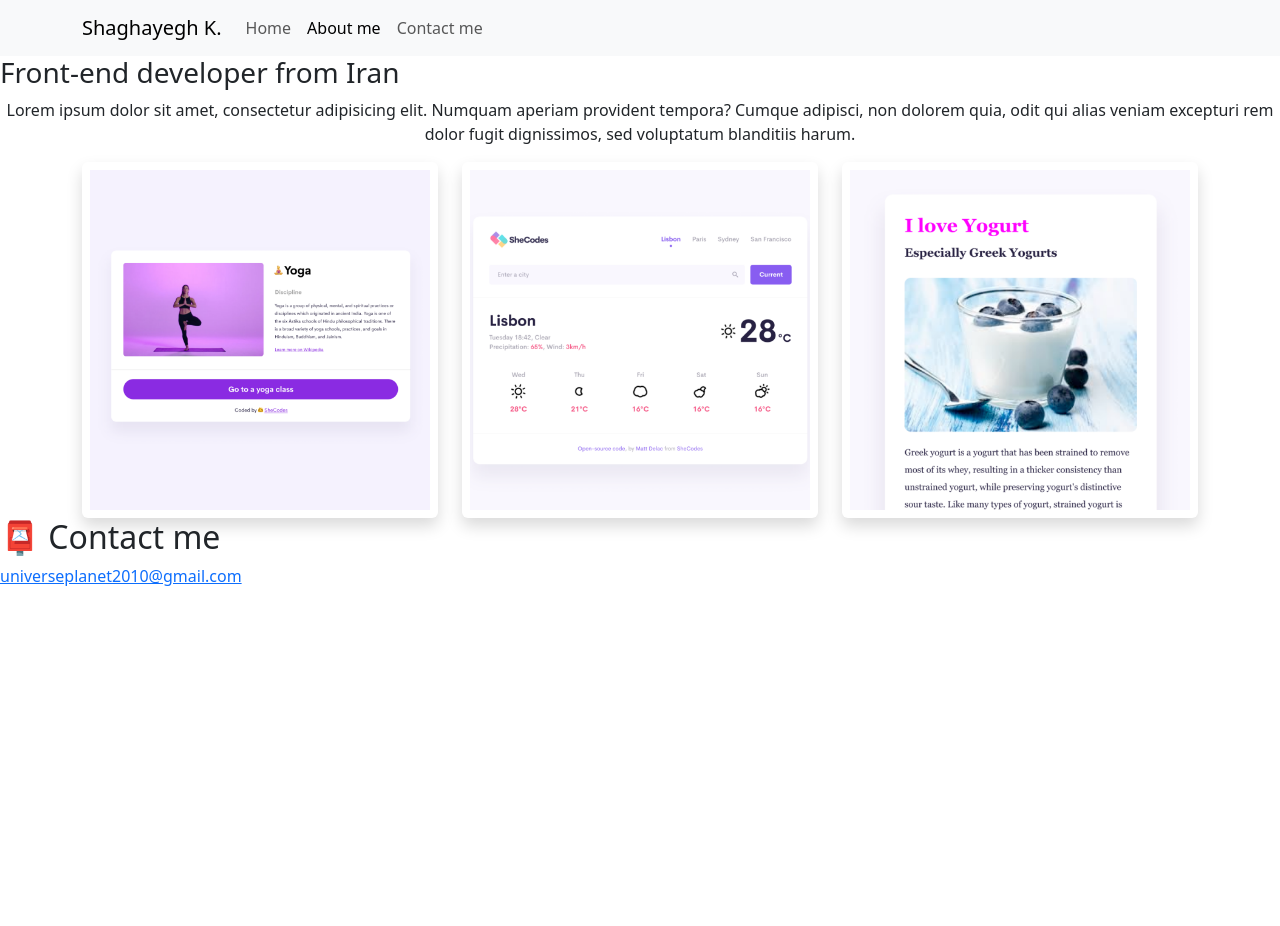
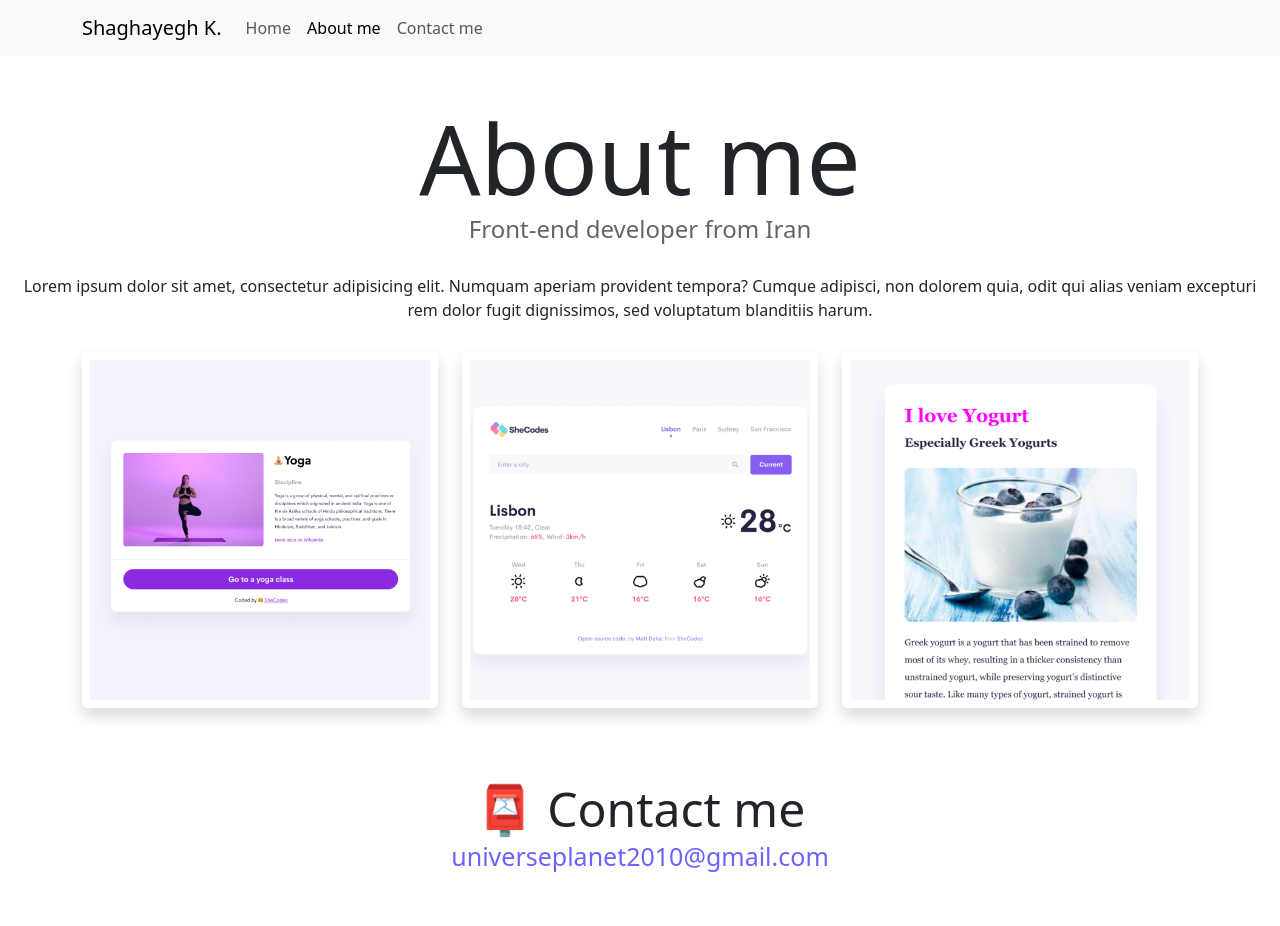
Before and after one commit to Shaghayegh9473/Personal-Portfolio, a plain HTML site: page about.html in a window 1280 px wide. Before the commit the page ends 800 px from the top, so only its background shows below. Drawn offline with nearby package versions, Linux system fonts and the light colour scheme.

Commit message:
Added CSS and edited some codes

```diff
--- a/about.html
+++ b/about.html
@@ -63,14 +63,16 @@
         </div>
       </div>
     </nav>
-    <h1>About me</h1>
-    <h3>Front-end developer from Iran</h3>
-    <p class="text-center">
-      Lorem ipsum dolor sit amet, consectetur adipisicing elit. Numquam aperiam
-      provident tempora? Cumque adipisci, non dolorem quia, odit qui alias
-      veniam excepturi rem dolor fugit dignissimos, sed voluptatum blanditiis
-      harum.
-    </p>
+    <h1 class="text-center">About me</h1>
+    <h3 class="text-center mb-4">Front-end developer from Iran</h3>
+    <div class="about-paragraphs text-center">
+      <p>
+        Lorem ipsum dolor sit amet, consectetur adipisicing elit. Numquam
+        aperiam provident tempora? Cumque adipisci, non dolorem quia, odit qui
+        alias veniam excepturi rem dolor fugit dignissimos, sed voluptatum
+        blanditiis harum.
+      </p>
+    </div>
     <div class="container">
       <div class="row">
         <div class="col-sm-4">
@@ -96,11 +98,17 @@
         </div>
       </div>
     </div>
-    <div>
-      <h2 id="contactMe">📮 Contact me</h2>
-      <a href="universeplanet2010@gmail.com" title="Email Shaghayegh K."
+    <br />
+    <div class="p-5" id="contactMe">
+      <h2 class="text-center">📮 Contact me</h2>
+      <a
+        href="universeplanet2010@gmail.com"
+        class="email-link"
+        title="Email Shaghayegh K."
         >universeplanet2010@gmail.com</a
       >
     </div>
+    <br />
+    <br />
   </body>
 </html>
--- a/src/style.css
+++ b/src/style.css
@@ -0,0 +1,77 @@
+:root {
+  --primary-color: #6c63ff;
+  --secondary-color: #f5f2fe;
+  --box-shadow: 0 5px 10px rgba(0, 0, 0, 0.3);
+}
+
+body {
+  margin-top: 100px;
+}
+
+h1,
+h2,
+h3 {
+  margin: 0;
+}
+
+h1 {
+  font-size: 96px;
+}
+
+h2 {
+  font-size: 48px;
+}
+
+h3 {
+  font-size: 24px;
+  opacity: 0.7;
+}
+
+.directory {
+  display: flex;
+  justify-content: center;
+  margin-top: 40px;
+}
+
+.directory a {
+  margin: 20px;
+}
+
+.primary-link {
+  color: #fff;
+  background: var(--primary-color);
+  border-radius: 4px;
+  padding: 20px 15px;
+  text-decoration: none;
+  text-transform: capitalize;
+  box-shadow: var(--box-shadow);
+}
+
+.secondary-link {
+  color: var(--primary-color);
+  border: 1px solid var(--primary-color);
+  border-radius: 4px;
+  text-decoration: none;
+  text-transform: capitalize;
+  padding: 20px 15px;
+}
+
+.about-paragraphs {
+  margin: 30px 0;
+}
+
+.about-paragraphs p {
+  margin: 10px;
+}
+
+.email-link {
+  display: flex;
+  justify-content: center;
+  color: var(--primary-color);
+  text-decoration: none;
+  font-size: 25px;
+}
+
+.email-link:hover {
+  text-decoration: underline;
+}
```
Also changed, not shown: index.html (+19 -9 lines).
